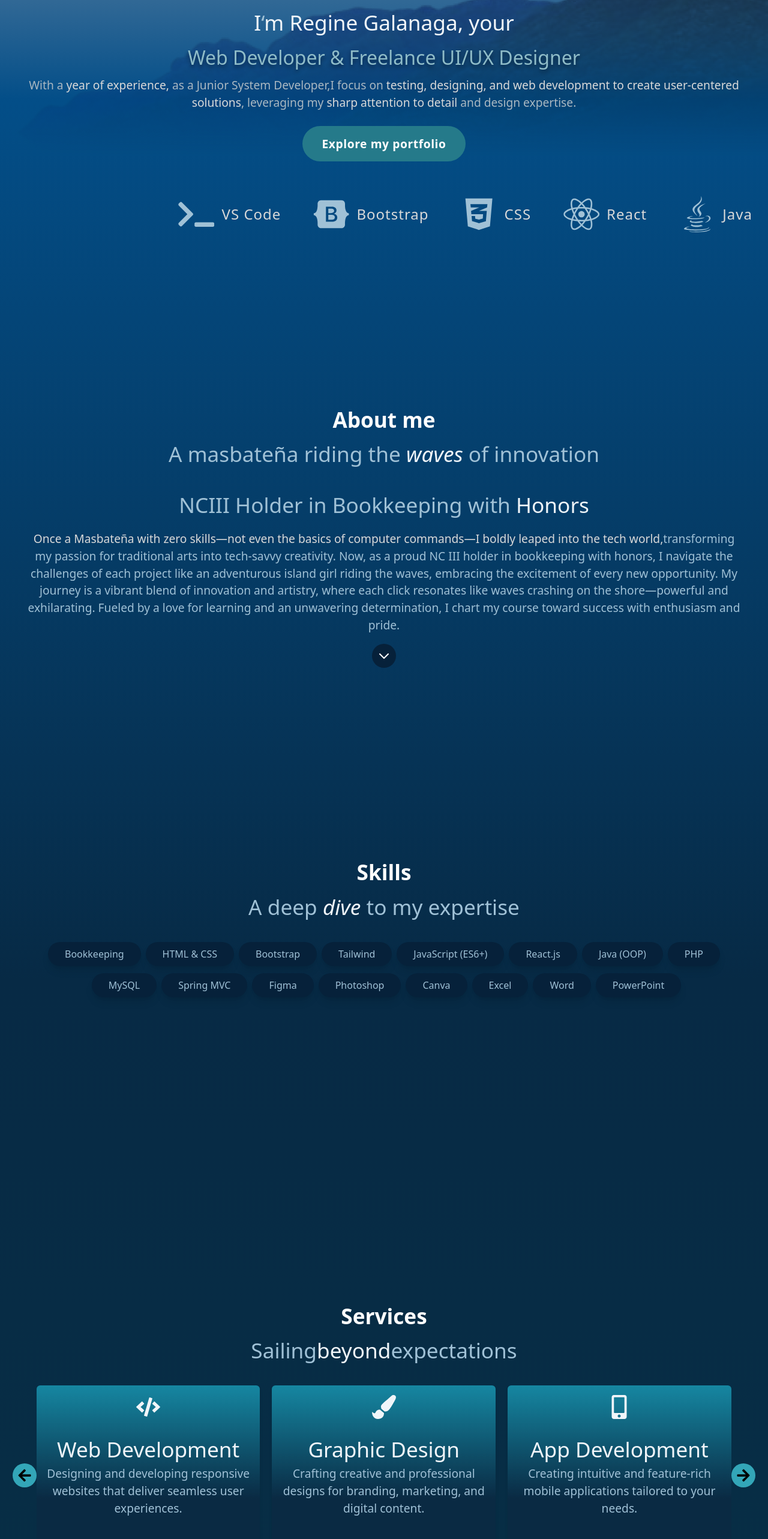
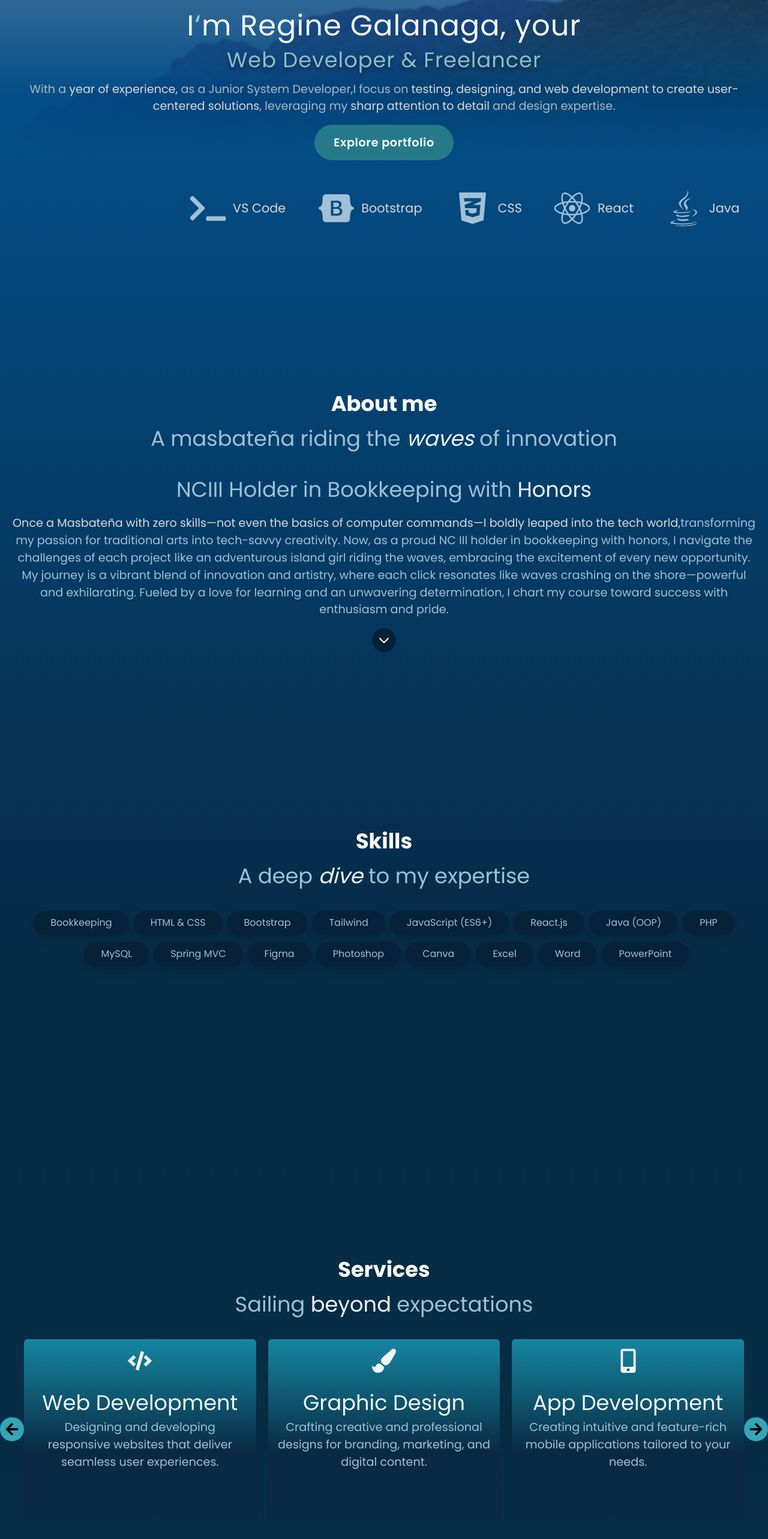
Before and after one commit to Regine-18/My-Portfolio, a Next.js app: page / in a window 1280 px wide. Shown: the part 201-2766 px from the top of the page at 60% size. Built offline with nearby package versions, Linux system fonts and the light colour scheme.

Commit message:
font size

```diff
--- a/app/components/Header.jsx
+++ b/app/components/Header.jsx
@@ -60,7 +60,7 @@ const Header = () => {
   };
 
 
-  if (!mounted) return null; // Avoid rendering until mounted
+  if (!mounted) return null;
 
   return (
     <header>
@@ -70,7 +70,6 @@ const Header = () => {
         }`}
       >
         <div className="flex justify-between items-center w-full max-w-7xl mx-auto px-4 h-full relative">
-          {/* Mobile Menu Button */}
           <button
             onClick={() => setIsMenuOpen(!isMenuOpen)}
             className="text-white md:hidden"
@@ -82,8 +81,6 @@ const Header = () => {
               <FaBars />
             )}
           </button>
-
-          {/* Logo */}
           <h1 className="text-pwhite text-3xl font-bold mr-8 hidden md:block">
             Reg
             <span className="italic inline-flex items-center">
@@ -91,8 +88,6 @@ const Header = () => {
             </span>
             ne
           </h1>
-
-          {/* Desktop Navigation Items */}
           <div className="hidden md:flex md:space-x-6 lg:space-x-12 items-center gap-2">
             {navLinks.map((item) => (
               <Link
@@ -104,16 +99,12 @@ const Header = () => {
               </Link>
             ))}
           </div>
-
-          {/* Night Mode Toggle */}
           {!isMenuOpen && (
             <button onClick={toggleTheme} className="text-white lg:ml-12 ml-8">
             {theme === 'dark' ? <FiSun className="text-yellow-400" /> : <FiMoon />}
           </button>
           )}
         </div>
-
-        {/* Mobile Menu Items */}
         <div
           className={`md:hidden absolute top-0 left-0 right-0 bg-dark-mode overflow-hidden transition-all duration-500 ${
             isMenuOpen ? 'h-screen' : 'h-0'
@@ -125,7 +116,7 @@ const Header = () => {
                 key={item.name}
                 href={item.link}
                 className="block ml-6 text-white hover:text-gray-300 mb-2"
-                onClick={() => setIsMenuOpen(false)} // Close menu after clicking
+                onClick={() => setIsMenuOpen(false)}
               >
                 {item.name}
               </Link>
--- a/app/components/Homepage.jsx
+++ b/app/components/Homepage.jsx
@@ -52,14 +52,14 @@ const HomePage = () => {
         />
       </div>
       <div className="absolute z-10 w-full flex flex-grow flex-col justify-center items-center min-h-screen h-screen gap-14 md:gap-14">
-        <div className="max-w-7xl text-center px-8">
+        <div className="max-w-7xl text-center px-10">
           <h1 className="text-pwhite name-desc mb-2">
             <span className="hidden sm:inline">I<span className="text-pblue">‘</span>m </span>
             Regine Galanaga
             <span className="hidden sm:inline">, your</span>
           </h1>
           <h2 className="text-dark-seafoam job-desc">
-            Web Developer & Freelance UI/UX Designer
+            Web Developer & Freelancer
           </h2>
           <p className="detailed mt-2 mb-6">
             <span className="text-darkPaleDescription">With a </span>
@@ -72,13 +72,13 @@ const HomePage = () => {
             <span className="text-hlightGray hidden sm:inline"> sharp attention to detail</span>
             <span className="text-darkPaleDescription hidden sm:inline"> and design expertise.</span>
           </p>
-          <button className="my-4">
+          <button className="my-2">
             <a
               href="#portfolio"
               className="bg-seafoam-darker px-8 py-4 font-semibold text-white rounded-full cursor-pointer transform transition-all hover:scale-105"
               aria-label="Explore my portfolio"
             >
-              Explore my portfolio
+              Explore portfolio
             </a>
           </button>
         </div>
--- a/app/components/Services.jsx
+++ b/app/components/Services.jsx
@@ -40,9 +40,9 @@ const Services = () => {
         <div className="section-title text-center">
           <h1 className="font-bold text-white">Services</h1>
           <h2>
-            <span className="text-pblue">Sailing</span>
-            <span className="text-pwhite">beyond</span>
-            <span className="text-pblue">expectations</span>
+            <span className="text-pblue">Sailing </span>
+            <span className="text-pwhite">beyond </span>
+            <span className="text-pblue">expectations </span>
           </h2>
         </div>
         {state.isMobile ? (
--- a/app/globals.css
+++ b/app/globals.css
@@ -2,13 +2,12 @@
 @tailwind components;
 @tailwind utilities;
 
-/*Default*/
 *{
   margin: 0;
   padding: 0;
 }
-
 body, html {
+  font-family: var(--font-poppins), sans-serif;
   margin: 0;
   padding: 0;
 }
@@ -20,8 +19,16 @@ h1, h2, h3 {
   font-size: clamp(1.2rem, 5vw, 2.2rem);
 }
 
- .detailed, #about-me p, #skills, #services p, #contact{
-  font-size: clamp(1.1rem, 4vw, 1.2rem);
+p{
+  font-size: clamp(1rem, 4vw, 1.2rem);
+}
+
+.name-desc, .job-desc{
+  letter-spacing: 1px;
+}
+
+.item-label{
+  font-size: clamp(1.3rem, 3vw, 1rem);
 }
 
 button, input {
@@ -35,7 +42,6 @@ button, input {
 
 .job-desc {
   text-shadow: 0 4px 6px rgba(0, 0, 0, 0.4);
-  font-size: clamp(1.5rem, 5vw, 2rem);
 }
 
 .section-title {
@@ -54,12 +60,6 @@ button, input {
 
 /**/
 /* Homepage Styles */
-.item-label{
-  font-size:clamp(1.5rem, 1vw, 2rem);
-  line-height: 1rem;
-  letter-spacing: 1px;
-}
-
 .nav-link {
   position: relative;
   display: inline-block;
@@ -88,7 +88,6 @@ button, input {
 .nav-link.active::after {
   visibility: visible;
 }
-
 
 .image-fade {
   mask-image: linear-gradient(to bottom, rgba(0, 0, 0, 1) 0%, rgba(0, 0, 0, 0) 50%);
@@ -124,14 +123,6 @@ button, input {
 .nav-container{
   padding-left: 1.6rem;
   padding-right: 1.6rem;
-}
-
-.home-info, .about-me, .skills, .portfolio{
-  margin: 1.6rem;
-}
-
-#services{
-  margin: 1.3rem;
 }
 
 /* TravelImage animation */
@@ -179,32 +170,51 @@ h3.service-title {
 
 /* Media Queries */
 @media (max-width: 425px) {
+  .name-desc {
+    font-size: clamp(2rem, 3vw, 2rem);
+  }
+  .job-desc{
+    font-size: clamp(1.5rem, 3vw, 2rem);
+  }
   p .quo {
     font-size: clamp(1.3rem, 4.5vw, 1.6rem);
-    margin-top: 2rem;
+    margin-top: 1rem;
   }
 }
 
-@media (min-width: 426px) and (max-width: 1023px) {
+@media (min-width: 425px) and (max-width: 1024px) {
+  .name-desc {
+    font-size: clamp(2.5rem, 3vw, 2rem); /* Adjusted for better scaling */
+    line-height: 2.5rem;
+  }
+  .job-desc{
+    font-size: clamp(1.8rem, 3vw, 2rem); /* Adjusted for better scaling */
+    line-height: 2.3rem;
+  }
 
   .icon-size {
     font-size: clamp(2rem, 4.5vw, 2.8rem);
   }
 
   p .quo {
-    font-size: clamp(1.6rem, 4.5vw, 1.6rem);
+    font-size: clamp(1.4rem, 4.5vw, 1.5rem);
     margin-top: 2rem;
   }
 
 }
 
 @media (min-width: 1024px) {
+  .name-desc {
+    font-size: clamp(3rem, 4vw, 2rem);
+    line-height: 2.8rem;
+  }
   p .quo{
     font-size: clamp(.18rem, 4.5vw, 1.6rem);
     margin-top: 2rem;
   }
 }
 
+/* Float animation for social icons */
 .contact-section .social-icons a {
   animation: float 3s infinite ease-in-out;
 }
--- a/app/layout.tsx
+++ b/app/layout.tsx
@@ -1,27 +1,20 @@
-import type { Metadata } from "next";
-import { Nunito_Sans } from "next/font/google";
+import { Poppins } from "next/font/google";
 import "./globals.css";
 
-const nunitoSans = Nunito_Sans({
-  variable: "--font-nunito-sans",
+const poppins = Poppins({
+  variable: "--font-poppins",
   subsets: ["latin"],
+  weight: ["100", "200", "300", "400", "500", "600", "700", "800", "900"], // You can choose the weights you need
 });
-
-export const metadata: Metadata = {
-  title: "Regine Galanaga Portfolio",
-  description: "Generated by create next app",
-};
 
 export default function RootLayout({
   children,
-}: Readonly<{
+}: {
   children: React.ReactNode;
-}>) {
+}) {
   return (
     <html lang="en">
-      <body
-        className={`${nunitoSans.variable} antialiased`}
-      >
+      <body className={`${poppins.variable} antialiased`}>
         {children}
       </body>
     </html>
--- a/app/page.tsx
+++ b/app/page.tsx
@@ -8,11 +8,10 @@ import Portfolio from './components/Portfolio';
 import Contact from './components/Contact';
 
 export default function Home() {
-
   return (
     <ThemeProvider attribute="class">
-      <div className="bg-light-mode dark:bg-dark-mode oceanFog">
-        <Homepage />
+      <div className="bg-lightMode dark:bg-darkMode">
+          <Homepage />
           <About />
           <Skills />
           <Services />
--- a/tailwind.config.js
+++ b/tailwind.config.js
@@ -38,19 +38,13 @@ module.exports = {
         rgba(5, 40, 67) 26%,
         rgba(11, 35, 53) 43%,
         rgba(12, 27, 38) 100%)`,
-      'light-mode': `linear-gradient(to bottom,
+      lightMode: `linear-gradient(to bottom,
         rgba(92, 129, 162, 1) 1%,   /* #5c81a2 */
         rgba(3, 78, 136, 1) 8%,    /* #034e88 */
         rgba(7, 42, 69, 1) 40%,
        rgba(7, 47, 69, 1) 70%,
         rgba(1, 28, 51, 1) 100%    /* #011c33 */)`, /* Deep Ocean Blue */
-        oceanFog: `linear-gradient(to bottom,
-        rgba(92, 129, 162, 0.7) 1%,    /* #5c81a2 */
-        rgba(3, 78, 136, 0.7) 8%,    /* #034e88 */
-         rgba(3, 78, 136, 0.7) 8%,
-        rgba(1, 28, 51, 0.8) 45%,
-       rgba(200, 200, 200, 0.2) 100%)`, /* Deep Ocean Blue */
-      'dark-mode': `linear-gradient(to bottom,
+      darkMode: `linear-gradient(to bottom,
          rgba(0, 27, 48, 0.7) 3%,
         rgba(23, 50, 71, 0.8) 15%,  /* #173247 with 0.8 opacity */
         rgba(5, 40, 67, 0.8) 30%,
```
Also changed, not shown: app/public/images/f3520bf1c1491d39b1bdb81f524e6d1f 1.jpg (deleted), app/public/images/graph.png (deleted).
